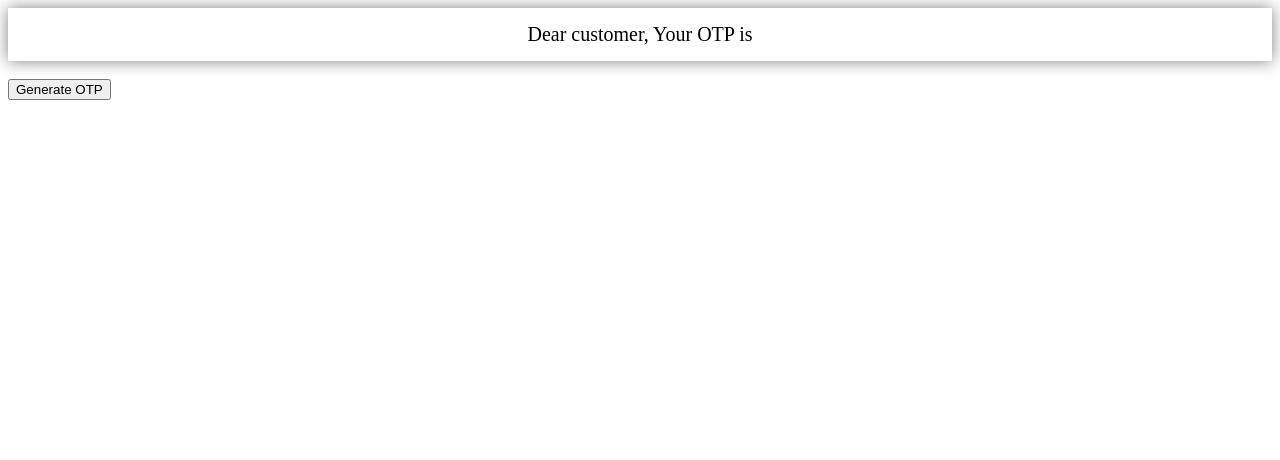
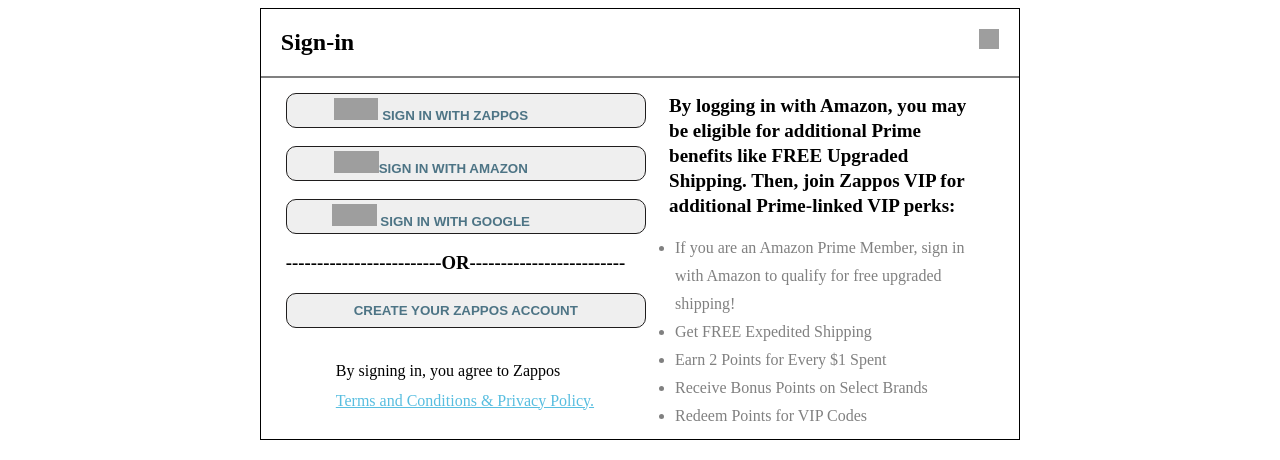
Before and after one commit to ramkrishnap43/Zappos, a plain HTML site: page index.html in a window 1280 px wide. Drawn offline with Linux system fonts and the light colour scheme; grey boxes are pictures that could not be loaded.

Commit message:
Add files via upload

```diff
--- a/index.css
+++ b/index.css
@@ -1,19 +1,92 @@
 #container{
-    width: 100%;
-    height: 40px;
-    background-color: lightblue;
-    border: 1px solid blue;
-    margin-top: 20px;
+    width: 60%;
+    height: 430px;
+    border: 1px solid black;
+    margin: auto;
 
 }
-.body{
-    text-align: center;
-    justify-content: center;
+#box1{
     display: flex;
-    color: rgb(31, 31, 31);
+    justify-content: space-between;
 }
+#box2{
+    display: flex;
+    width: 100%;
+    margin-left: 25px;
+}
+#subdiv1{
+    width: 50%;
+    height: 300px;
+}
+#subdiv1 > button{
+    width: 360px;
+    height: 35px;
+    border: 0.5px solid rgb(31, 29, 29);
+    border-radius: 10px;
+    color: #4d7485;
+    font-weight: bold;
 
+}
+#subdiv1 > h3{
+    margin-top: 0px;
+}
+#subdiv1 > button:last-child{
+    margin-top: -100;
+}
+#subdiv2{
+    width: 50%;
+    margin-left: -30px;
+    /* border: 1px solid red; */
+}
+#close{
+    width: 20px;
+    height: 20px;
+    margin-top: 20px;
+    margin-right: 20px;
+    cursor: pointer;
+}
+#box1 > h2{
+    margin-top: 20px;
+    margin-left: 20px;
+}
+.par1{
+   margin-top:-18px;
+   text-decoration: underline;
+   color: rgb(88, 190, 224);
+   cursor: pointer;
 
-.btn1:before {
-    background-image: url(https://m.media-amazon.com/images/G/01/zappos/melody/melody-sprite.2021.09.16._TTH_.svg);
 }
+#par{
+    margin-bottom: 30px;
+    margin-left: 50px;
+}
+#subdiv1 > p {
+    margin-bottom: 70px;
+    margin-left: 50px;
+}
+#amazon{
+    width: 82%;
+    font-size: 19px;
+    font-weight: bold;
+    margin: auto;
+    line-height: 25px;
+}
+#code{
+    width: 82%;
+    line-height: 28px;
+    color: grey;
+}
+#line{
+    border: 0.1px solid grey;
+    margin-bottom: 15px;
+}
+#subdiv1 > button:hover{
+    cursor: pointer;
+    background-color: #0076bd;
+    color: white;
+}
+#image1{
+    width: 13%;
+    height: 22px;
+    margin-left: -70px;
+}
--- a/index.html
+++ b/index.html
@@ -5,51 +5,49 @@
     <meta http-equiv="X-UA-Compatible" content="IE=edge">
     <meta name="viewport" content="width=device-width, initial-scale=1.0">
     <title>Document</title>
-
-    <style>
-
-        .box{
-            box-shadow: 0 0 15px rgba(0,0,0,0.5);
-            padding: 15px;
-            text-align: center;
-            font-size: 20px;
-        }
-        span{
-            color: red;
-        }
-
-    </style>
+    <link rel="stylesheet" href="index.css">
 </head>
 <body>
 
-    <div class="box">
-        Dear customer,  Your OTP is <span id="otp"></span>
-    </div><br>
+    <div id="container">
 
-    <button type="button" onclick="generate()">Generate OTP</button>
+        <div id="box1">
+            <h2>Sign-in</h2>
+            <img id="close" onclick="closefunction()" src="https://cdn4.iconfinder.com/data/icons/ionicons/512/icon-close-512.png" alt="">
+
+        </div>
+        <div id="line"></div>
+        <div id="box2">
+            <div id="subdiv1">
+                <button onclick="button1()"><img id="image1" src="https://th.bing.com/th/id/OIP.J7CdOsSDWpEbw7KdI___xwHaHa?pid=ImgDet&rs=1" alt=""> SIGN IN WITH ZAPPOS</button><br><br>
+
+                <button onclick="button2()"><img id="image1" src="https://rmhcsoutherncolorado.org/wp-content/uploads/2019/01/amazon-logo-transparent.png" alt="">SIGN IN WITH AMAZON</button><br><br>
+                <button onclick="button3()"><img id="image1" src="https://th.bing.com/th/id/R.2a0d85176c2920afc72f2a3c439eb270?rik=3iXEzFKJ18JRiw&riu=http%3a%2f%2flogok.org%2fwp-content%2fuploads%2f2015%2f09%2fGoogle-logo-2015-G-icon.png&ehk=rdZ4hRCI7YkCC6Oc1jOO8Ald0l%2fiG2FplTA7YYFqQfY%3d&risl=&pid=ImgRaw&r=0" alt=""> SIGN IN WITH GOOGLE</button><br><br>
+                <h3>-------------------------OR-------------------------</h3>
+                <button onclick="button4()"> CREATE YOUR ZAPPOS ACCOUNT</button><br><br>
+                <div><p id="par">By signing in, you agree to Zappos </p></div>
+                <p class="par1">Terms and Conditions & Privacy Policy.</p>
+            </div>
+
+            <div id="subdiv2">
+                <div id="amazon">By logging in with Amazon, you may be eligible for additional Prime benefits like FREE Upgraded Shipping. Then, join Zappos VIP for additional Prime-linked VIP perks:</div>
+                <ul id="code">
+                    <li>If you are an Amazon Prime Member, sign in with Amazon to qualify for free upgraded shipping!</li>
+                    <li>Get FREE Expedited Shipping</li>
+                    <li>Earn 2 Points for Every $1 Spent</li>
+                    <li>Receive Bonus Points on Select Brands</li>
+                    <li>Redeem Points for VIP Codes</li>
+                </ul>
+            </div>
 
 
-</body>
-</html>
-
-<script>
-
-    function generate(){
-        let num = "0123456789"
-        let OTP = "";
-
-        for(let i=0; i<4; i++){
-
-            OTP +=num[Math.floor(Math.random() * 10)];
-
-        }
-
-        document.getElementById("otp").innerHTML = OTP
-
-
-    }
+        </div>
 
 
 
 
-</script>
+    </div>
+
+</body>
+</html>
+<script src="index.js"></script>
--- /dev/null
+++ b/index.js
@@ -0,0 +1,18 @@
+function closefunction(){
+    window.location.href = "#"
+}
+
+function button1(){
+    window.location.href = "/signin/index.html"
+}
+
+function button2(){
+    window.location.href = "https://na.account.amazon.com/ap/signin?_encoding=UTF8&openid.mode=checkid_setup&openid.ns=http%3A%2F%2Fspecs.openid.net%2Fauth%2F2.0&openid.claimed_id=http%3A%2F%2Fspecs.openid.net%2Fauth%2F2.0%2Fidentifier_select&openid.pape.max_auth_age=0&ie=UTF8&openid.ns.pape=http%3A%2F%2Fspecs.openid.net%2Fextensions%2Fpape%2F1.0&openid.identity=http%3A%2F%2Fspecs.openid.net%2Fauth%2F2.0%2Fidentifier_select&pageId=lwa&openid.assoc_handle=amzn_lwa_na&marketPlaceId=ATVPDKIKX0DER&arb=3ce82051-7570-4851-b758-ad9077bd04ee&language=en_US&openid.return_to=https%3A%2F%2Fna.account.amazon.com%2Fap%2Foa%3FmarketPlaceId%3DATVPDKIKX0DER%26arb%3D3ce82051-7570-4851-b758-ad9077bd04ee%26language%3Den_US&enableGlobalAccountCreation=1&metricIdentifier=amzn1.application.d7323c22c1f240eaa7412c7fc5d3fd64&signedMetricIdentifier=ABhE9UOwTDbtBMDGebYFKfI3vlGBXQPjrA68W9LwMO8%3D"
+}
+
+function button3(){
+    window.location.href = "https://accounts.google.com/o/oauth2/v2/auth/oauthchooseaccount?response_type=code&access_type=offline&redirect_uri=https%3A%2F%2Fauth.zappos.com%2Fap%2F3p_callback%3FidentityProvider%3DGOOGLE%26relyingParty%3DZAPPOS%26request%3Dsignin%26openid.assoc_handle%3Dzappos_us_desktop_google%26openid.mode%3Dcheckid_setup%26openid.ns%3Dhttp%253A%252F%252Fspecs.openid.net%252Fauth%252F2.0%26openid.ns.oa2%3Dhttp%253A%252F%252Fwww.amazon.com%252Fap%252Fext%252Foauth%252F2%26openid.oa2.scope%3Dauth_code%26openid.oa2.client_id%3Diba%253Aamzn1.application-oa2-client.ce5075dead7c4aa7ae316059988839d5%26openid.oa2.response_type%3Dcode%26openid.return_to%3Dhttps%253A%252F%252Fauth.zappos.com%252Fzap%252Flc&state=90ae2142-a5cd-48f2-9b76-c5c01a9efe91.knDuIjJ3bM2cQURPsQ4Kb5Hbzn8duVaIItwqzskj1CE%3D&client_id=633119146967-7438thr3pup2k4fpp13vbisv51i4d0jf.apps.googleusercontent.com&scope=email%20profile&flowName=GeneralOAuthFlow"
+}
+function button4(){
+    window.location.href = "/login/login.html"
+}
```
